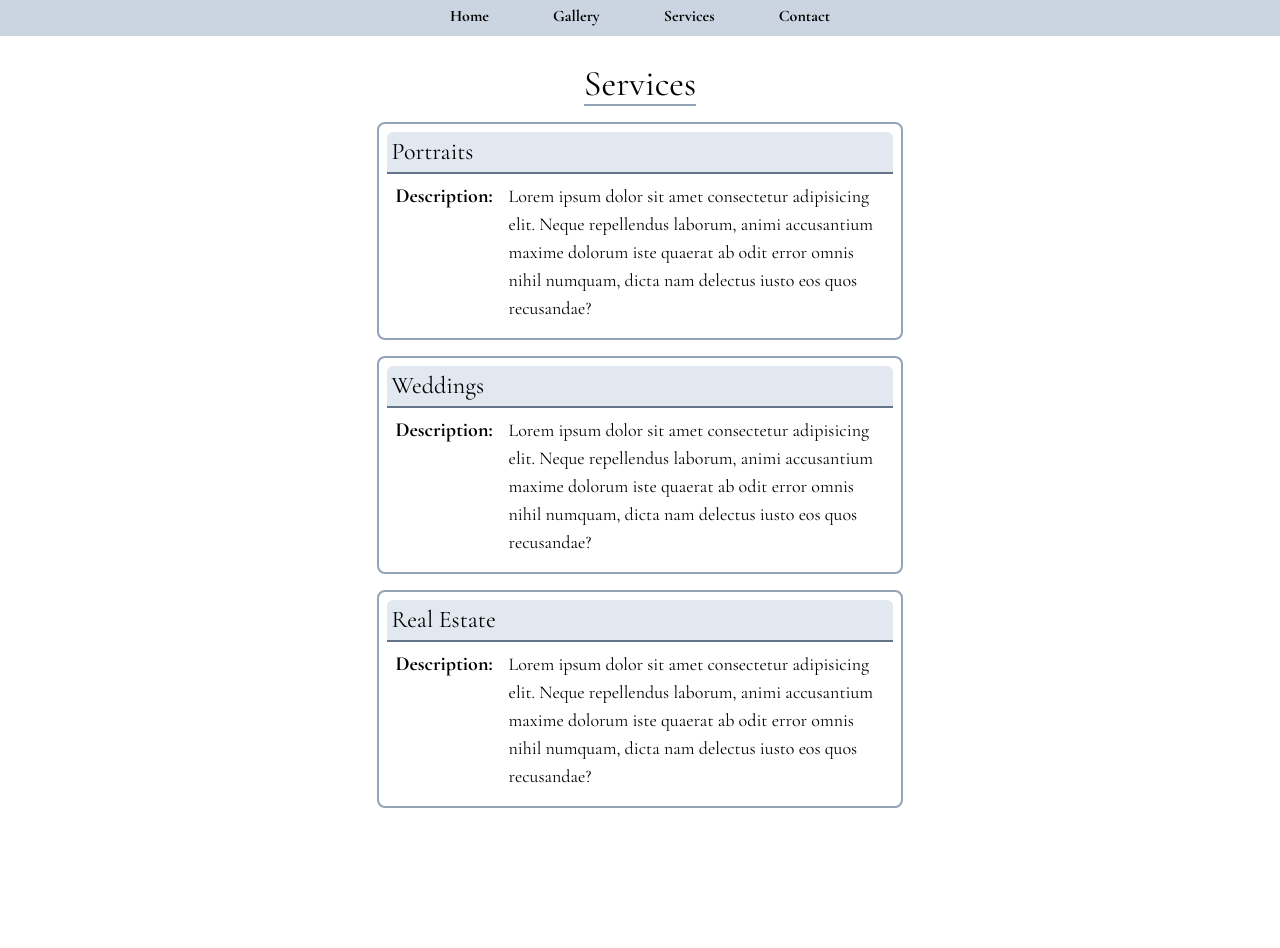
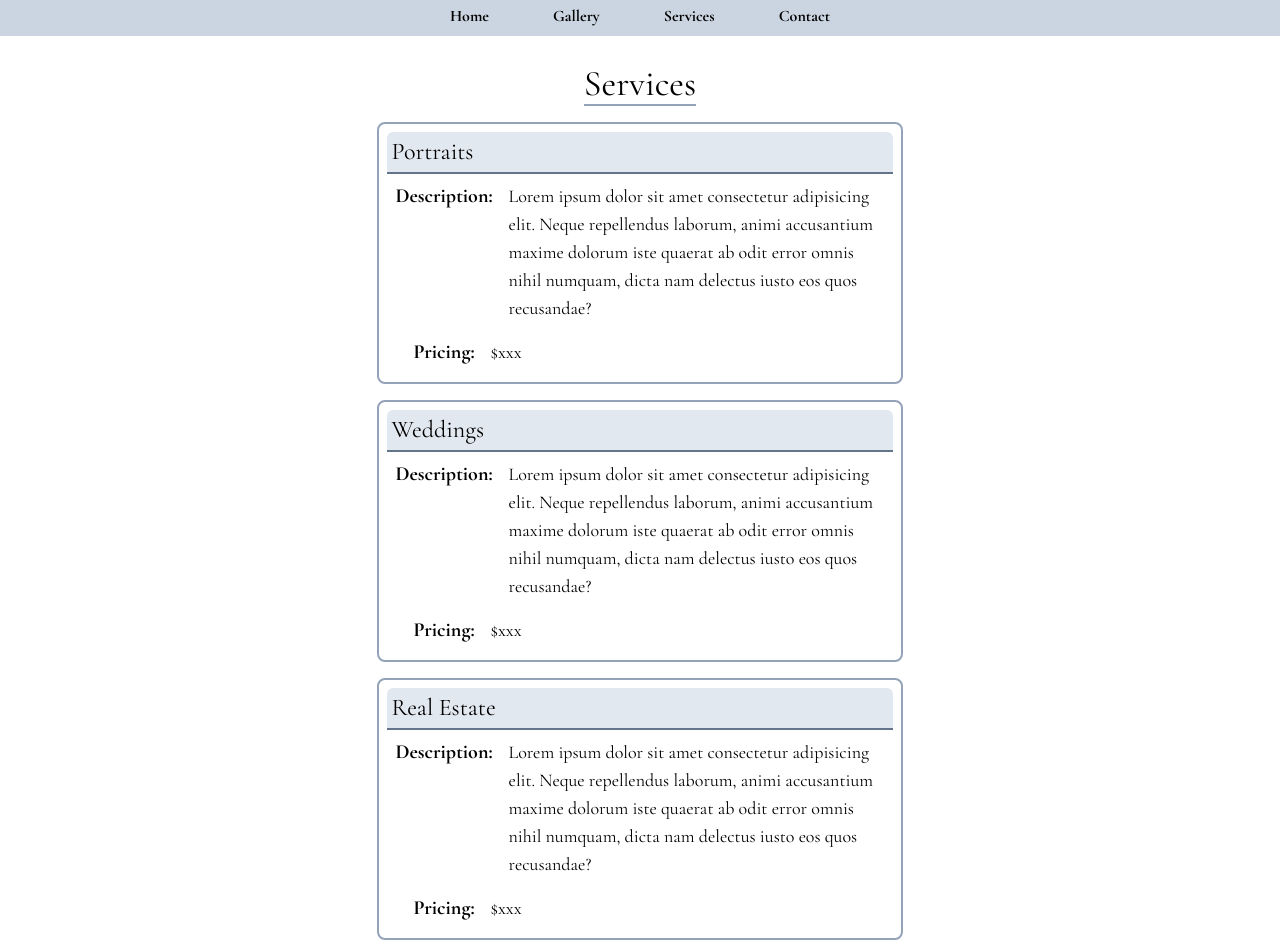
Before and after one commit to kadeesterline/madelyn-portfolio, a React (Create React App) app: page /services in a window 1280 px wide. Before the commit the page ends 816 px from the top, so only its background shows below. Built offline with nearby package versions, Linux system fonts and the light colour scheme.

Commit message:
adds pricing to services

```diff
--- a/package.json
+++ b/package.json
@@ -11,10 +11,8 @@
     "@types/react": "^18.0.12",
     "@types/react-dom": "^18.0.5",
     "firebase": "^9.8.3",
-    "flickity": "^2.3.0",
     "react": "^18.1.0",
     "react-dom": "^18.1.0",
-    "react-flickity-component": "^3.6.2",
     "react-icons": "^4.4.0",
     "react-router-dom": "^6.3.0",
     "react-scripts": "5.0.1",
@@ -47,8 +45,8 @@
   },
   "devDependencies": {
     "autoprefixer": "^10.4.7",
-    "gh-pages": "^4.0.0",
     "postcss": "^8.4.14",
-    "tailwindcss": "^3.1.1"
+    "tailwindcss": "^3.1.1",
+    "ts-node": "^10.8.1"
   }
 }
--- a/src/App.tsx
+++ b/src/App.jsx
@@ -1,3 +1,4 @@
+import React from "react";
 import {
   BrowserRouter as Router,
   Routes,
--- a/src/Components/Carousel.tsx
+++ /dev/null
@@ -1,29 +0,0 @@
-import React from "react";
-import Flickity from "react-flickity-component";
-import horseshoe from "../Images/IMG_8153.PNG";
-import bay from "../Images/IMG_8181.PNG";
-import foxglove from "../Images/IMG_8182.PNG";
-
-function Carousel() {
-  //   const flickityOptions = {
-  //     initialIndex: 2,
-  //     accessibility: true,
-  //     adaptiveHeight: false,
-  //     // autoPlay: 2000,
-  //     autoPlay: false,
-  //     cellAlign: "center",
-  //     cellSelector: ".skill",
-  //     wrapAround: true,
-  //     // pageDots: true,
-  //   };
-
-  return (
-    <Flickity>
-      <img src={horseshoe} />
-      <img src={bay} />
-      <img src={foxglove} />
-    </Flickity>
-  );
-}
-
-export default Carousel;
--- a/src/Pages/Home.tsx
+++ b/src/Pages/Home.jsx
@@ -2,8 +2,7 @@ import React from "react";
 import horseshoe from "../Images/IMG_8153.PNG";
 import bay from "../Images/IMG_8181.PNG";
 import foxglove from "../Images/IMG_8182.PNG";
-import { FaInstagram, FaHeart } from "react-icons/fa";
-import Carousel from "../Components/Carousel";
+import { FaInstagram } from "react-icons/fa";
 
 function Home() {
   return (
@@ -31,7 +30,6 @@ function Home() {
       </div>
 
       <div className="flex justify-center">
-        {/* <Carousel /> */}
         <img
           src={horseshoe}
           alt="horseshoe bend"
--- a/src/Pages/Services.tsx
+++ b/src/Pages/Services.jsx
@@ -22,6 +22,10 @@ function Services() {
               quos recusandae?
             </p>
           </div>
+          <div className="flex justify-center">
+            <p className="font-bold text-xl p-1 m-1">Pricing:</p>
+            <p className="text-lg p-1 m-1 w-96">$xxx</p>
+          </div>
         </div>
 
         <div className="border-2 border-slate-400 rounded-lg p-2 m-2">
@@ -36,6 +40,10 @@ function Services() {
               ab odit error omnis nihil numquam, dicta nam delectus iusto eos
               quos recusandae?
             </p>
+          </div>
+          <div className="flex justify-center">
+            <p className="font-bold text-xl p-1 m-1">Pricing:</p>
+            <p className="text-lg p-1 m-1 w-96">$xxx</p>
           </div>
         </div>
 
@@ -52,6 +60,10 @@ function Services() {
               quos recusandae?
             </p>
           </div>
+          <div className="flex justify-center">
+            <p className="font-bold text-xl p-1 m-1">Pricing:</p>
+            <p className="text-lg p-1 m-1 w-96">$xxx</p>
+          </div>
         </div>
       </div>
     </div>
--- a/src/index.js
+++ b/src/index.js
@@ -2,7 +2,7 @@ import React from "react";
 import ReactDOM from "react-dom/client";
 import "./Styles/index.css";
 
-import App from "./App";
+import App from "./App.jsx";
 
 const root = ReactDOM.createRoot(document.getElementById("root"));
 root.render(
```
Also changed, not shown: tsconfig.json (+6 -7 lines), src/Components/ContactForm.jsx (renamed from src/Components/ContactForm.tsx), src/Components/ImageTile.jsx (renamed from src/Components/ImageTile.tsx), src/Components/NavBar.jsx (renamed from src/Components/NavBar.tsx), src/Pages/Contact.jsx (renamed from src/Pages/Contact.tsx), src/Pages/Gallery.jsx (renamed from src/Pages/Gallery.tsx), 1 other file (tests, documents, lock files or other folders).
